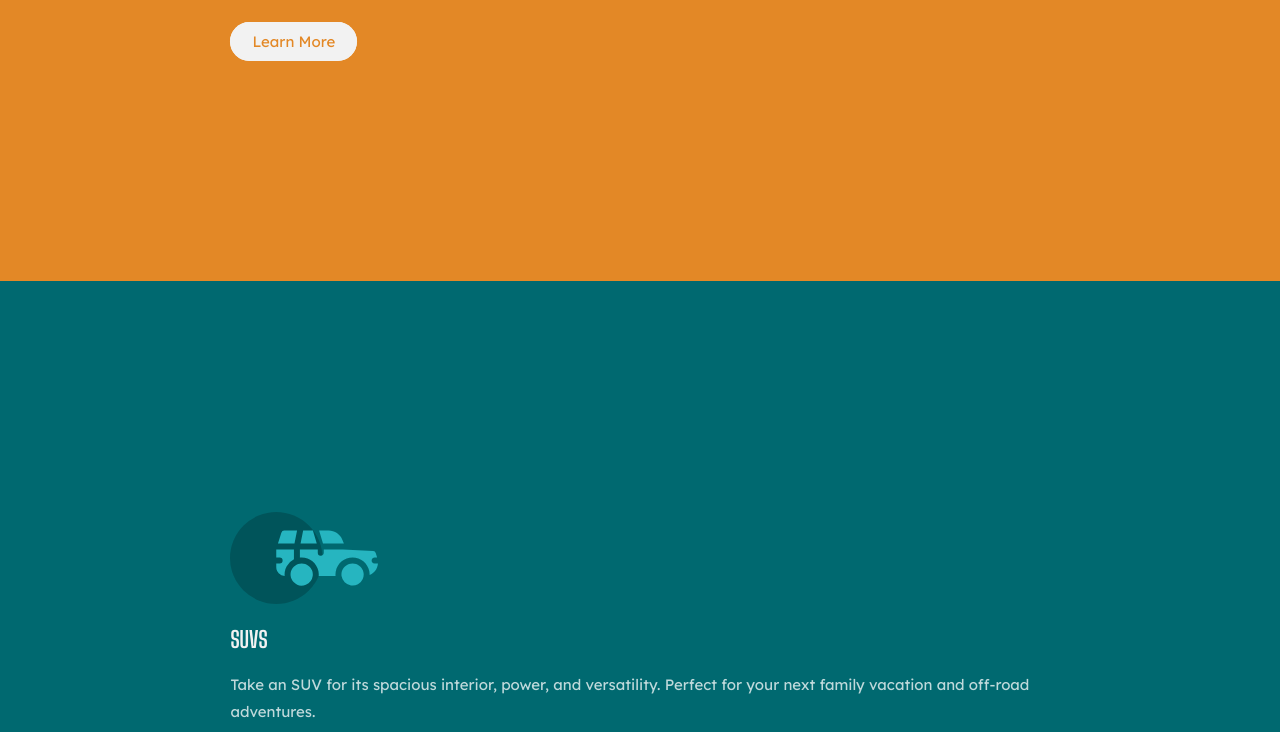
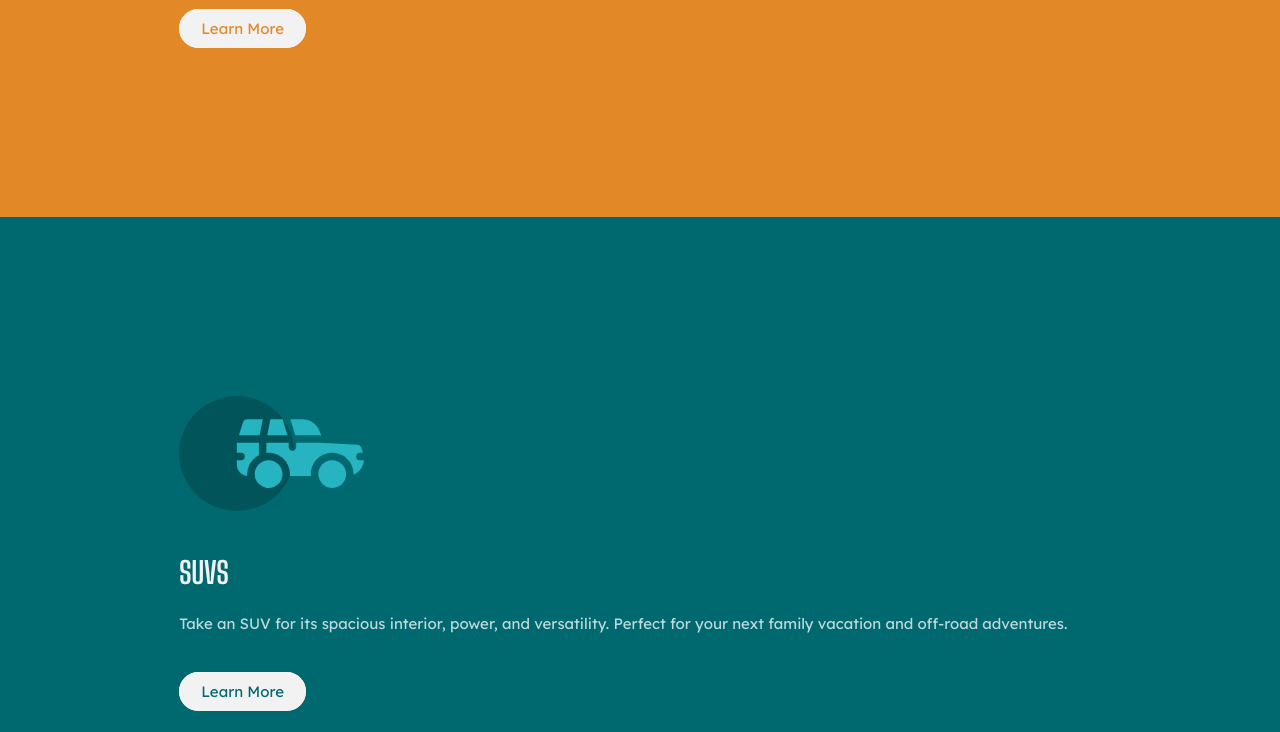
Before and after one commit to waldekglaz/3-column-preview-card-compnent-main, a plain HTML site: page index.html in a window 1280 px wide. Shown: the part 447-1179 px from the top of the page. Drawn offline with Linux system fonts and the light colour scheme.

Commit message:
padding and img width

```diff
--- a/index.html
+++ b/index.html
@@ -18,21 +18,21 @@
   <main>
   <div class="card card-1">
     <div class="card-img"><img src="images/icon-sedans.svg" alt=""></div>
-    <h2 class="card-title">Sedans</h2>
+    <h1 class="card-title">Sedans</h1>
     <p class="card-text">Choose a sedan for its affordability and excellent fuel economy. Ideal for cruising in the city
       or on your next road trip.</p>
     <a href="#" class="card-btn">Learn More</a>
   </div>
   <div class="card card-2">
     <div class="card-img"><img src="images/icon-suvs.svg" alt=""></div>
-    <h2 class="card-title">SUVs</h2>
+    <h1 class="card-title">SUVs</h1>
     <p class="card-text">Take an SUV for its spacious interior, power, and versatility. Perfect for your next family vacation
       and off-road adventures.</p>
     <a href="#" class="card-btn">Learn More</a>
   </div>
   <div class="card card-3">
     <div class="card-img"><img src="images/icon-luxury.svg" alt=""></div>
-    <h2 class="card-title">Luxury</h2>
+    <h1 class="card-title">Luxury</h1>
     <p class="card-text">Cruise in the best car brands without the bloated prices. Enjoy the enhanced comfort of a luxury
       rental and arrive in style.</p>
     <a href="#" class="card-btn">Learn More</a>
--- a/style.scss
+++ b/style.scss
@@ -16,12 +16,13 @@ body{
   font-size: $bodyFont;
   font-family: $titleFont;
     .card{
-        padding:18%;
+        padding:14%;
         color: $clrTranspWhite;
         background-color: $clrOrange;
 
         img{
-            width: 18%;
+            width: 20%;
+            margin-bottom: 20px;
         }
         .card-title{
             text-transform: uppercase;
@@ -31,7 +32,7 @@ body{
         .card-text{
             font-family: $paraFont;
             line-height: 1.8;
-            margin-bottom: 35px;
+            margin-bottom: 45px;
         }
         .card-btn{
             font-family: $paraFont;
```
Also changed, not shown: css/style.css, 1 other file.
